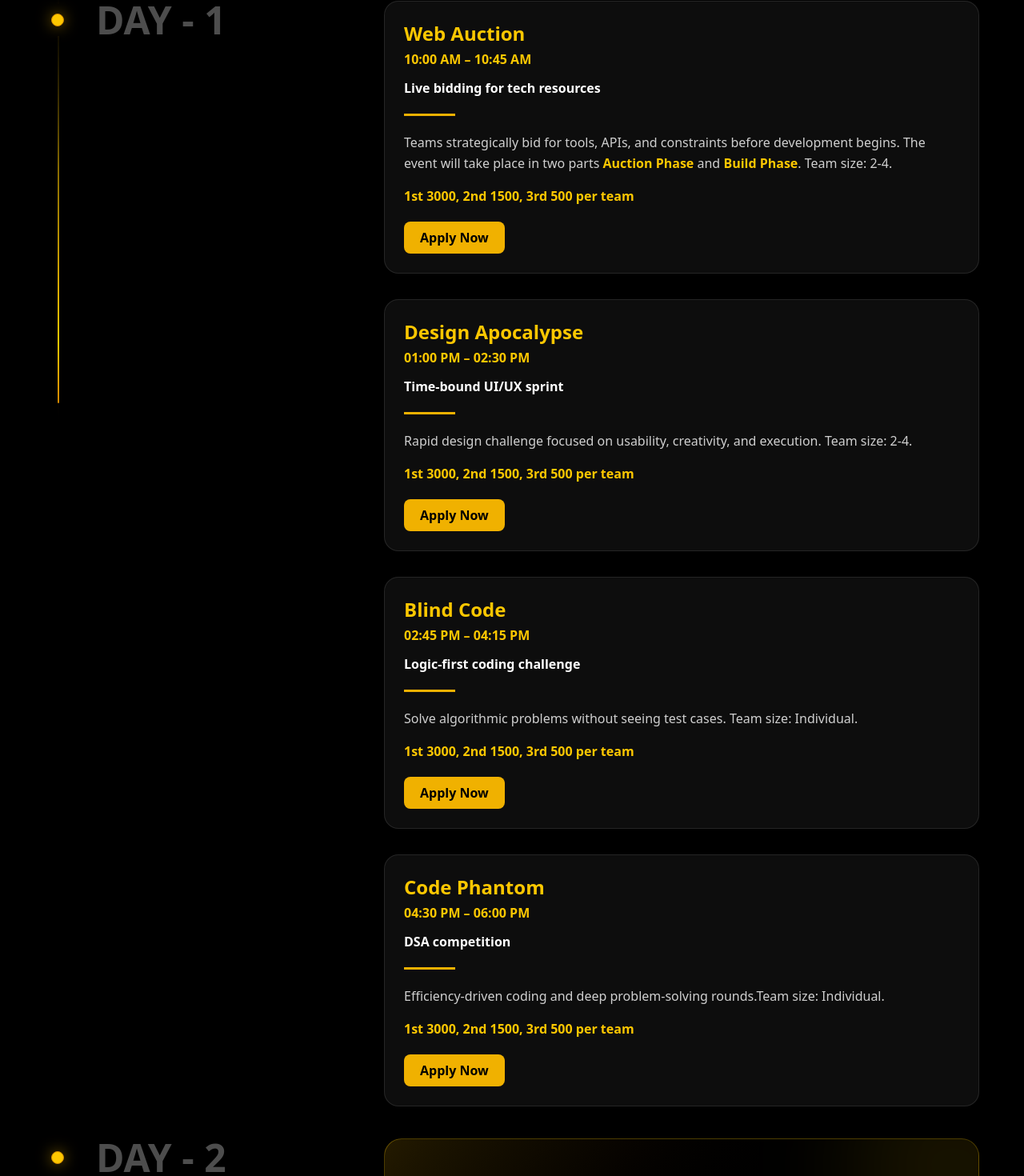
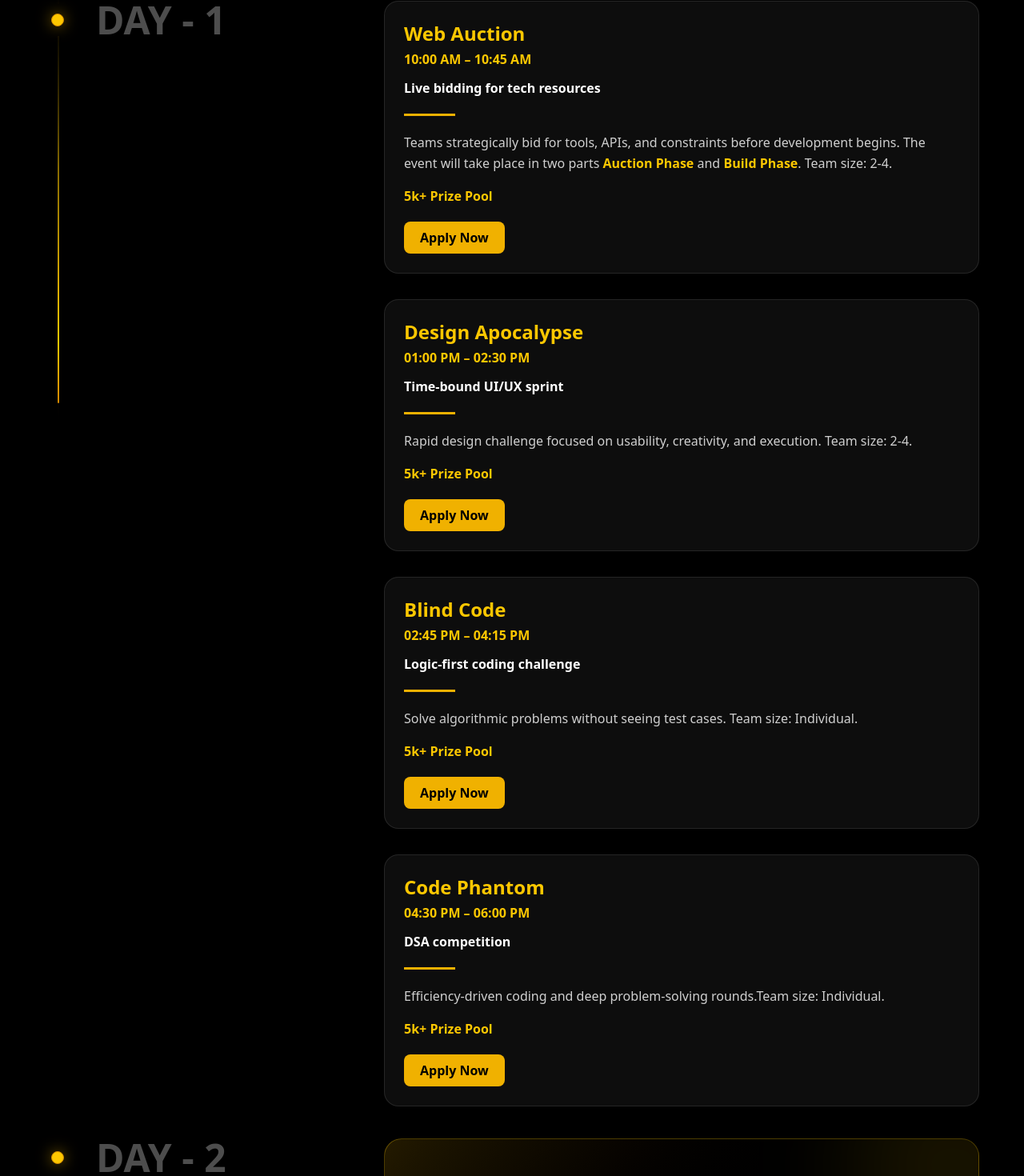
Before and after one commit to Namiiii-sys/Codefest-2.0, a Next.js app: page /events in a window 1280 px wide. Shown: the part 403-1873 px from the top of the page at 80% size. Built offline with nearby package versions, Linux system fonts and the light colour scheme.

Commit message:
Added members

```diff
--- a/app/(home)/components/team.tsx
+++ b/app/(home)/components/team.tsx
@@ -22,6 +22,7 @@ const team: TeamMember[] = [
   { name: "Ishika Mandhar", role: "Organiser", image: "/ishika.jpg", linkedin: "https://www.linkedin.com/in/ishika386/" },
   { name: "Yajjat Ailawadi", role: "Organiser", image: "/Yajjat.jpg", linkedin: "#" },
   { name: "Ronak Choudhary", role: "Organiser", image: "/ronak.jpg", linkedin: "https://www.linkedin.com/in/ronak-choudhary-bb855b327/" },
+  { name: "Apara Arachi", role: "Organiser", image: "/apara.png", linkedin: "https://www.linkedin.com/in/apara-arachi-a03619323/" },
   { name: "Disha Verma", role: "Organiser", image: "/disha.jpg", linkedin: "https://www.linkedin.com/in/disha-v-7696002a0/" },
   { name: "Aniket Anand", role: "Organiser", image: "/aniket.png", linkedin: "https://www.linkedin.com/in/anand-aniket11/" },
   { name: "Organising Committee Member", role: "Organiser", image: "/ocs.jpg", linkedin: "#" },
--- a/app/(home)/events/eventx.tsx
+++ b/app/(home)/events/eventx.tsx
@@ -30,7 +30,7 @@ export function TimelineDemo() {
                 Team size: 2-4.
               </>
             }
-            prize="1st 3000, 2nd 1500, 3rd 500 per team"
+            prize="5k+ Prize Pool"
             link="https://unstop.com/hackathons/web-auction-cbs-codefest-20-shaheed-sukhdev-college-of-business-studies-sscbs-du-delhi-1645678"
           />
 
@@ -41,7 +41,7 @@ export function TimelineDemo() {
             time="01:00 PM – 02:30 PM"
             short="Time-bound UI/UX sprint"
             long="Rapid design challenge focused on usability, creativity, and execution. Team size: 2-4."
-            prize="1st 3000, 2nd 1500, 3rd 500 per team"
+            prize="5k+ Prize Pool"
             link="https://unstop.com/hackathons/design-apocalypse-cbs-codefest-20-shaheed-sukhdev-college-of-business-studies-sscbs-du-delhi-1645680"
           />
 
@@ -50,7 +50,7 @@ export function TimelineDemo() {
             time="02:45 PM – 04:15 PM"
             short="Logic-first coding challenge"
             long="Solve algorithmic problems without seeing test cases. Team size: Individual."
-            prize="1st 3000, 2nd 1500, 3rd 500 per team"
+            prize="5k+ Prize Pool"
             link="https://unstop.com/hackathons/blind-code-cbs-codefest-20-shaheed-sukhdev-college-of-business-studies-sscbs-du-delhi-1645679"
           />
 
@@ -59,7 +59,7 @@ export function TimelineDemo() {
             time="04:30 PM – 06:00 PM"
             short="DSA competition"
             long="Efficiency-driven coding and deep problem-solving rounds.Team size: Individual."
-            prize="1st 3000, 2nd 1500, 3rd 500 per team"
+            prize="5k+ Prize Pool"
             link="https://unstop.com/hackathons/code-phantom-cbs-codefest-20-shaheed-sukhdev-college-of-business-studies-sscbs-du-delhi-1645675"
           />
         </div>
```
Also changed, not shown: public/apara.png (added), public/ishika.jpg.
